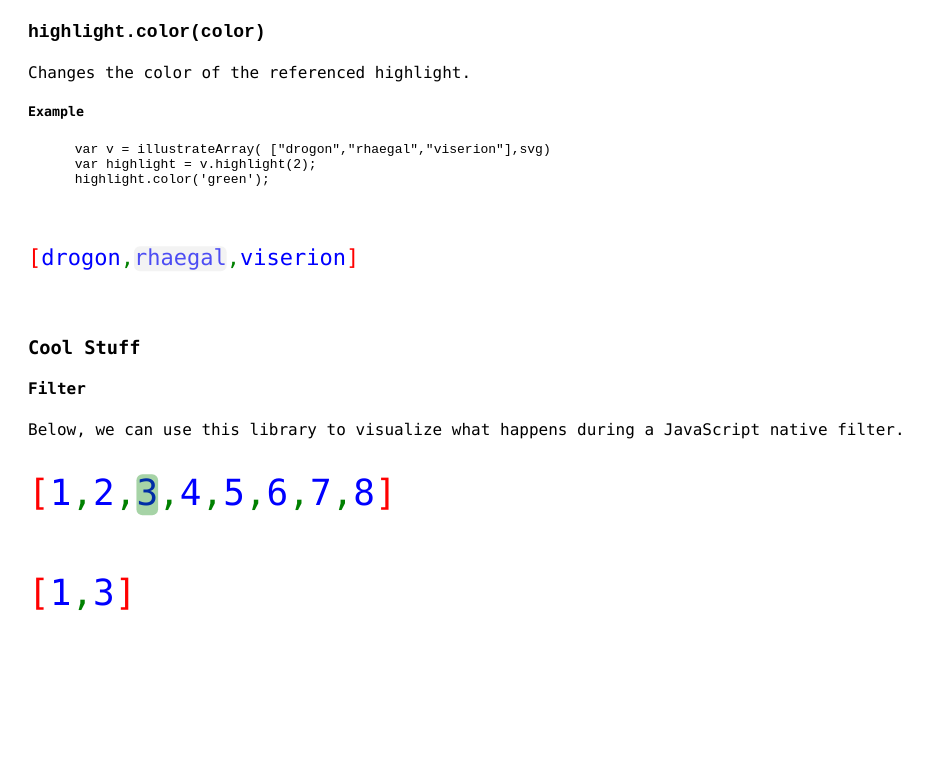
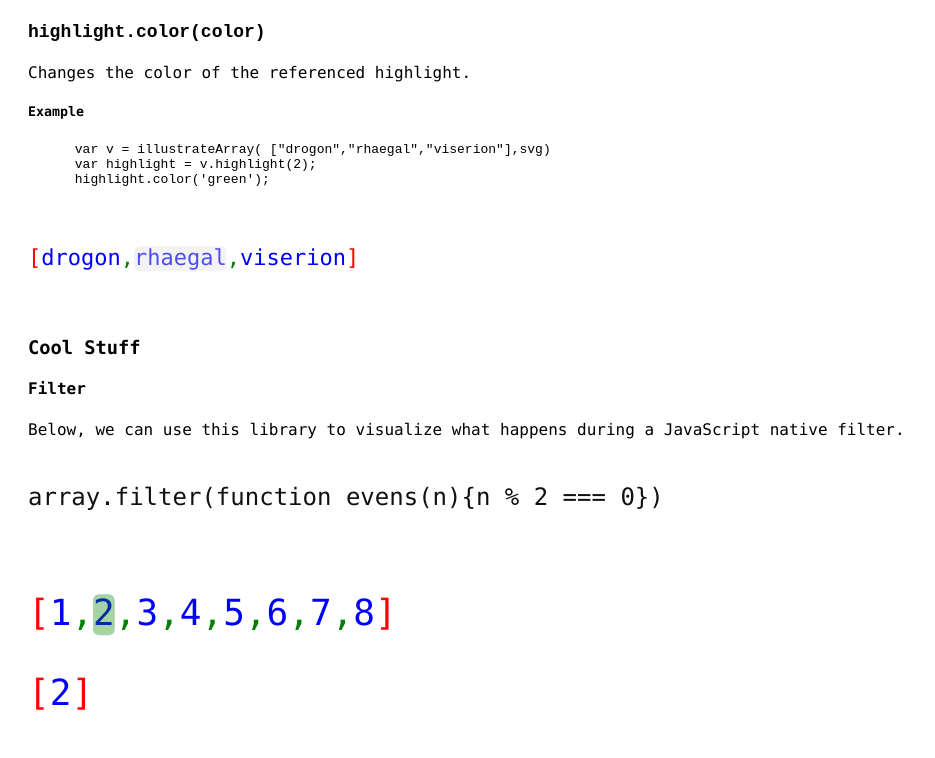
Before and after one commit to danielstern/array.visualize, a website: page app/index.html in a window 1280 px wide. Shown: the part 2100-2858 px from the top of the page, without its empty margins (0-935 px from the left). Drawn offline with nearby package versions, Linux system fonts and the light colour scheme; files that its build step writes are made by us from their sources.

Commit message:
lookinggood

```diff
--- a/app/scripts/filter.js
+++ b/app/scripts/filter.js
@@ -1,7 +1,7 @@
 (function filterDemo(){
 	console.log("filter!");
 	var data = [1,2,3,4,5,6,7,8];
-	var filter = function(n){return n%2};
+	var filter = function(n){return n%2===0};
 	var svg = d3.select("#_filter")
 		.append('svg')
 		.attr('height',300)
@@ -10,23 +10,33 @@
 	var a = illustrateArray(data,svg,{speed:250});
 	var filteredData = [];
 	var b = illustrateArray(filteredData,svg,{speed:250})
-	b.container.attr('transform',"translate(0,150)");
+	a.container.attr('transform',"translate(0,170)");
+	b.container.attr('transform',"translate(0,250)");
 
 	var index = 0;
 	var h = a.highlight(index);
 	h.color('blue')
 
+	svg.append('text')
+		.text('array.filter(function evens(n){n % 2 === 0})')
+		.attr('y',50)
+		.attr('class','sm')
+
 
 	var g = setInterval(function checkElement(){
+
 		var d = data[index];
+		h.color('blue')
 		h.goto(index);
+
+		setTimeout(function(){
 			if (filter(d)) {
 				h.color('green');
 				b.push(d);
 			} else {
 				h.color('red');
 			}
-		console.log("index?",index);
+
 			index++;
 
 			if (index > data.length) {
@@ -34,6 +44,7 @@
 				svg.remove();
 				filterDemo();
 			}
+	},900)
 
-	},1500)
+	},1800)
 })();
--- a/app/styles/main.css
+++ b/app/styles/main.css
@@ -17,6 +17,10 @@ svg {
 	font-size:36px;
 }
 
+#_filter svg .sm{
+	font-size:24px;
+}
+
 .comma {fill:green;}
 .text {fill:blue;}
 .parens {fill:red;}
```
Lines whose indentation alone changed are shown as unchanged.
